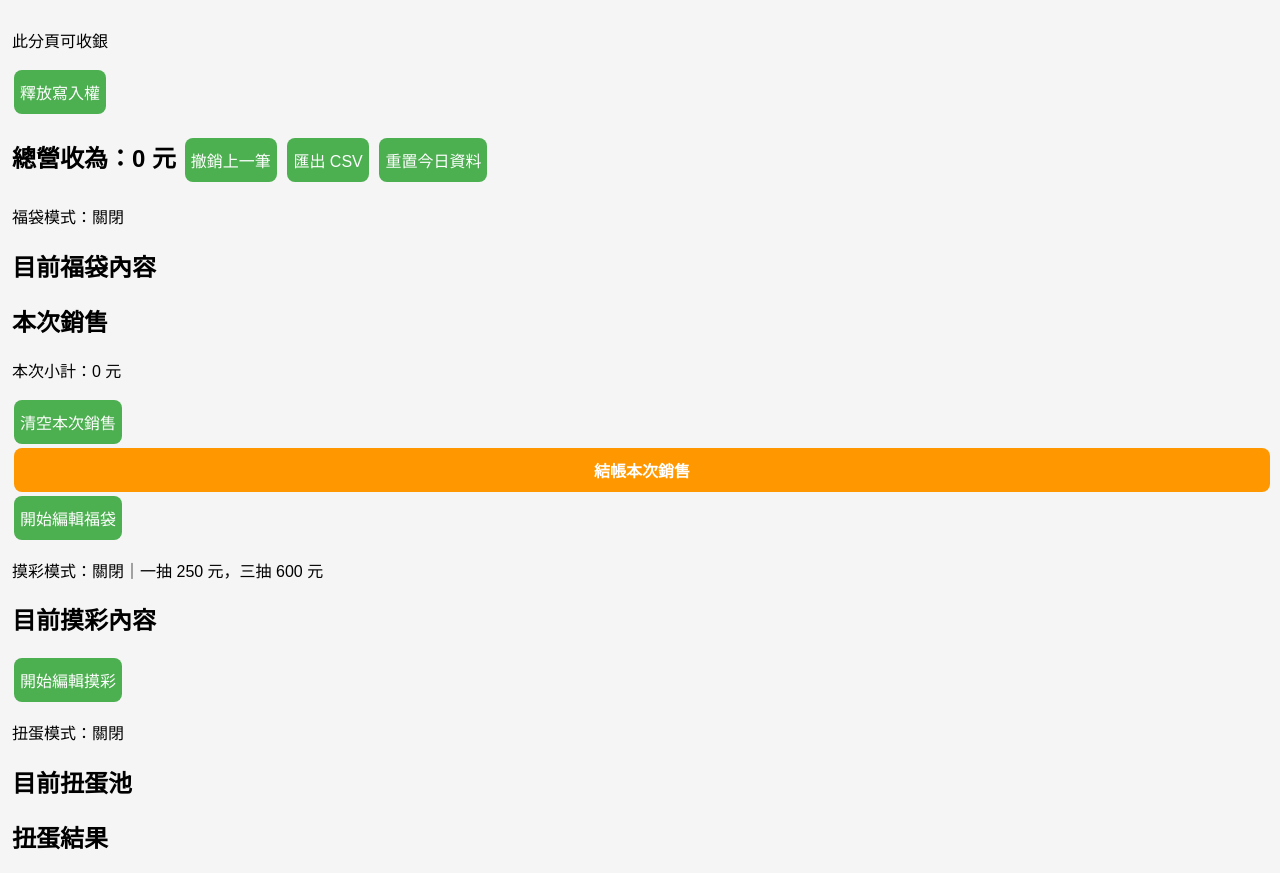
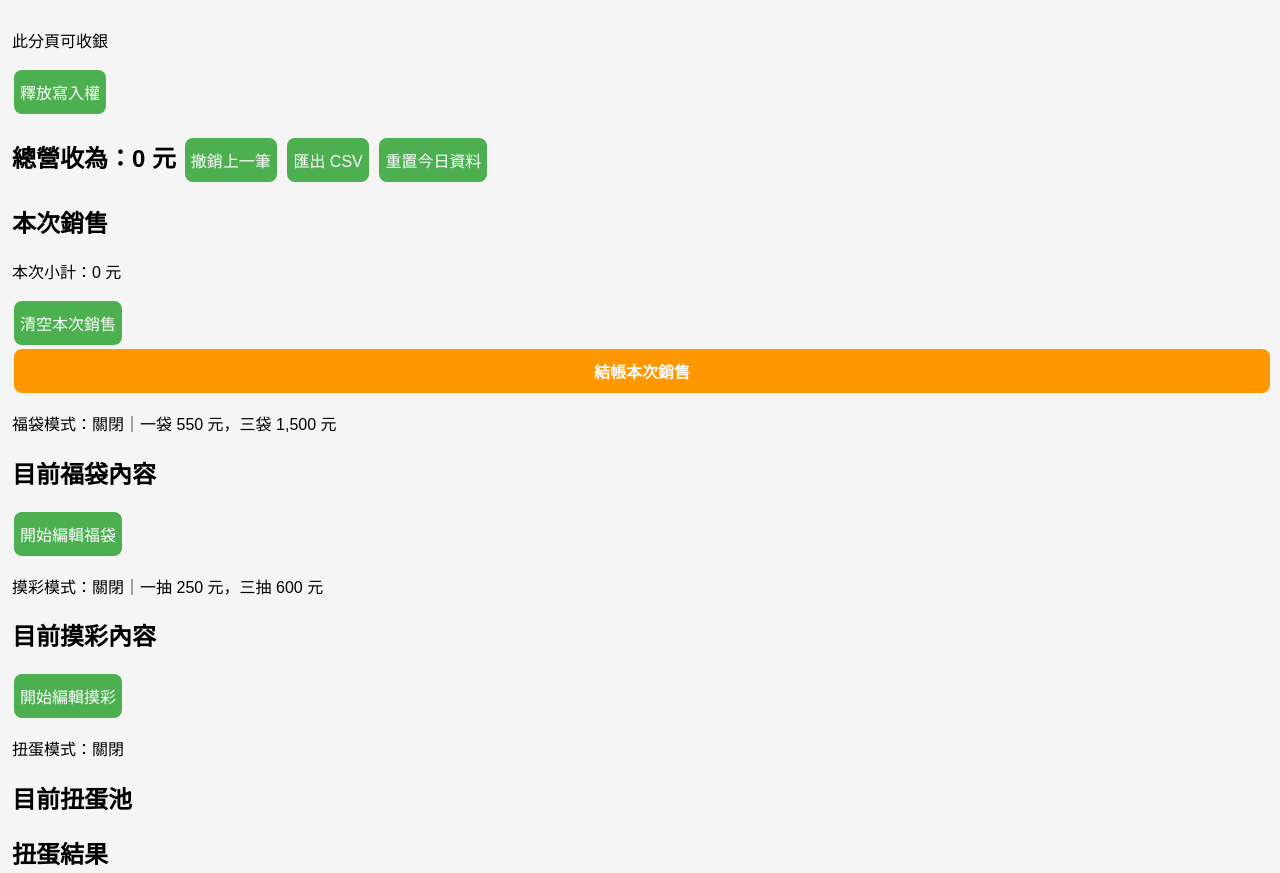
Before and after one commit to 86oujohnny/creator-pos, a website: page index.html in a window 1280 px wide. Shown: the top 873 px of the page. Drawn offline with Linux system fonts and the light colour scheme.

Commit message:
fix: move lucky bag section below checkout and show pricing

```diff
--- a/index.html
+++ b/index.html
@@ -21,17 +21,16 @@
   <p id="csvExportStatus" role="status" hidden></p>
   <a id="csvDownloadLink" download="sales_log.csv" hidden>下載 sales_log.csv</a>
 
-  <p>福袋模式：<span id="luckyBagModeText">關閉</span></p>
-
-  <h2>目前福袋內容</h2>
-  <ul id="luckyBagContentsList"></ul>
-
   <h2>本次銷售</h2>
   <ul id="currentSaleList"></ul>
 
   <p>本次小計：<span id="currentSaleTotal">0</span> 元</p>
   <button id="clearCurrentSaleButton">清空本次銷售</button>
   <button id="checkoutButton" class="checkout-button">結帳本次銷售</button>
+
+  <p>福袋模式：<span id="luckyBagModeText">關閉</span>｜一袋 550 元，三袋 1,500 元</p>
+  <h2>目前福袋內容</h2>
+  <ul id="luckyBagContentsList"></ul>
   <button id="startLuckyBagButton">開始編輯福袋</button>
   <button id="finishLuckyBagButton">完成福袋</button>
   <button id="cancelLuckyBagButton">取消福袋</button>
```
